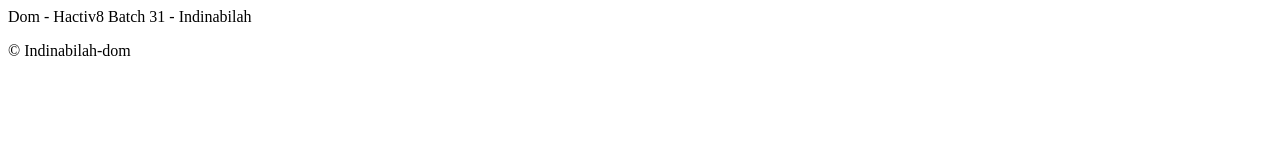
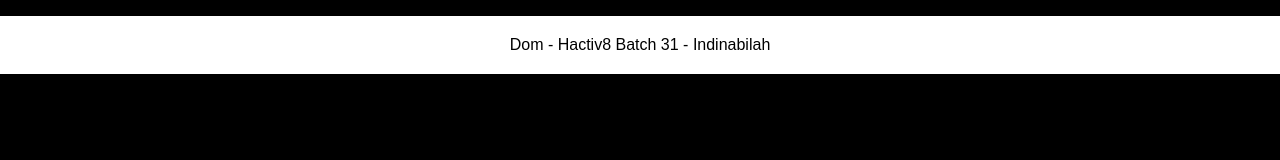
Before and after one commit to indinabilah/indinabilah.github.io, a plain HTML site: page dom.html in a window 1280 px wide. Drawn offline with Linux system fonts and the light colour scheme.

Commit message:
dom-test

```diff
--- a/dom.html
+++ b/dom.html
@@ -1,7 +1,7 @@
 <!DOCTYPE html>
 <html>
     <head>
-        <link rel="stylesheet" href="">
+        <link href='style-dom.css' rel='stylesheet' type='text/css'/>
         <title> DOM - Hacktiv8 - Indinabilah </title>
     </head>
     <body>
--- /dev/null
+++ b/style-dom.css
@@ -0,0 +1,20 @@
+html, body {
+    margin: 0;
+    padding: 0;
+    background-color: black;
+  }
+
+header {
+    background-color: #fff;
+    position: fixed;
+    width:100%;
+    z-index:5;
+}
+nav {
+    margin: 0;
+    padding: 20px 0;
+    font-style: normal;
+    text-align: center;
+    color: #000;
+    font-family: 'Athiti', sans-serif;
+}
```
